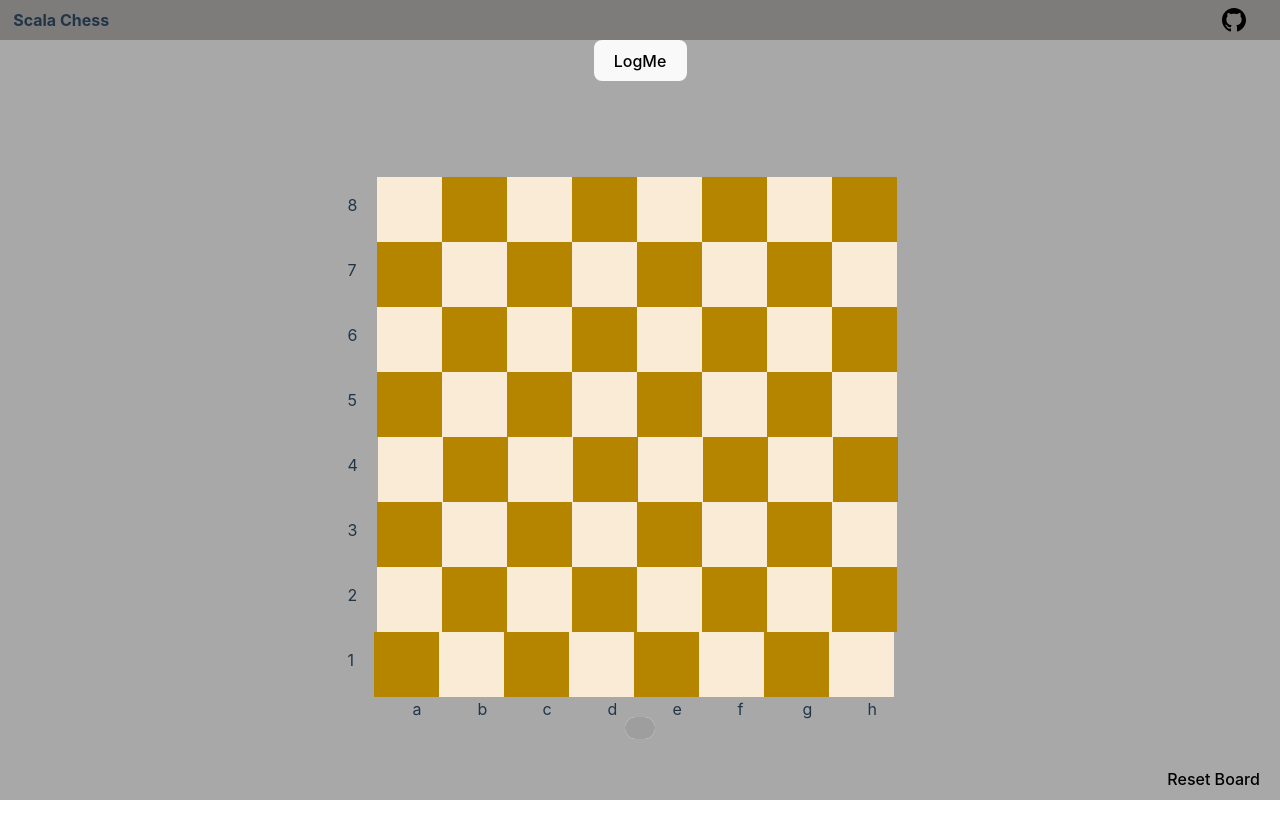
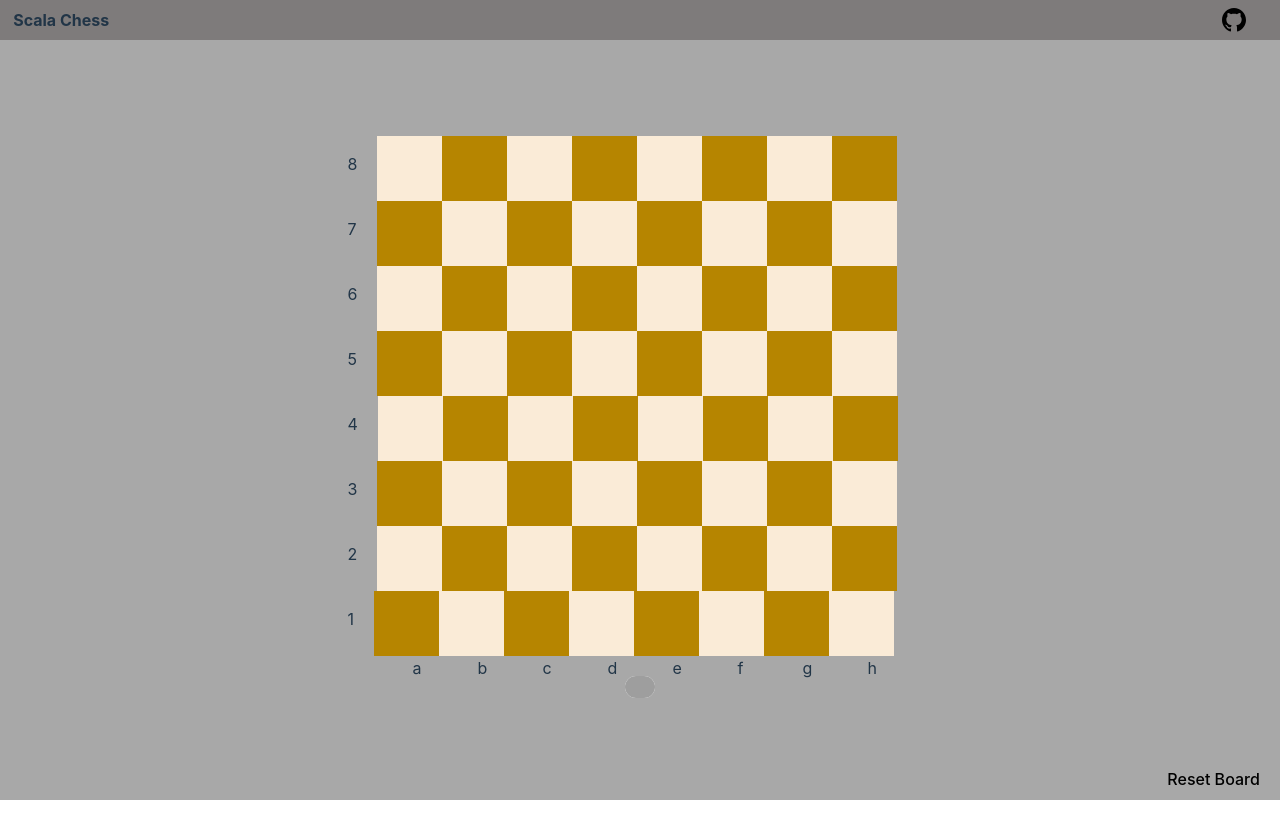
Before and after one commit to paulremondeau/chess, a React (Vite) app in the folder frontend/: page / in a window 1280 px wide. Shown: the top 838 px of the page. After the commit the page ends 800 px from the top, so only its background shows below. Built offline with nearby package versions, Linux system fonts and the light colour scheme; no server answers; grey boxes are pictures that could not be loaded.

Commit message:
remove logs

```diff
--- a/frontend/src/components/Board/Board.tsx
+++ b/frontend/src/components/Board/Board.tsx
@@ -43,9 +43,6 @@ interface TimePlays {
 
 function Board() {
 
-    function logMe() {
-        console.log(fetchBoard == fetchBoard)
-    }
 
     /**
      * The promotion type piece required
@@ -221,7 +218,6 @@ function Board() {
      * @param res The axios response from the backend.
      */
     function updateBoardData(res: AxiosResponse) {
-        console.log("UpdateBoardData")
         new Promise((resolve, _) => {
             setBoard((prevBoard) => {
                 if (compareBoard(prevBoard, res.data.board)) {
@@ -241,10 +237,10 @@ function Board() {
 
                 if (Object.keys(res.data.board).length < nPieces) {
                     nPieces = Object.keys(res.data.board).length
-                    console.log("Should play capture")
+
                     playCapture()
                 } else {
-                    console.log("Should play move")
+
                     playMove()
                 }
                 boardChanged.current = false
@@ -319,7 +315,7 @@ function Board() {
                 headers: headerConfig.headers
 
             }).then((res) => {
-                console.log("movePieceBackend")
+
                 updateBoardData(res)
             })
             resolve(0)
@@ -483,7 +479,7 @@ function Board() {
 
     return (
         <>
-            <button onClick={logMe}>LogMe</button>
+
             <div className="modal" id="modal">
                 <div className="modal-back"></div>
                 <div className="modal-container">
```
